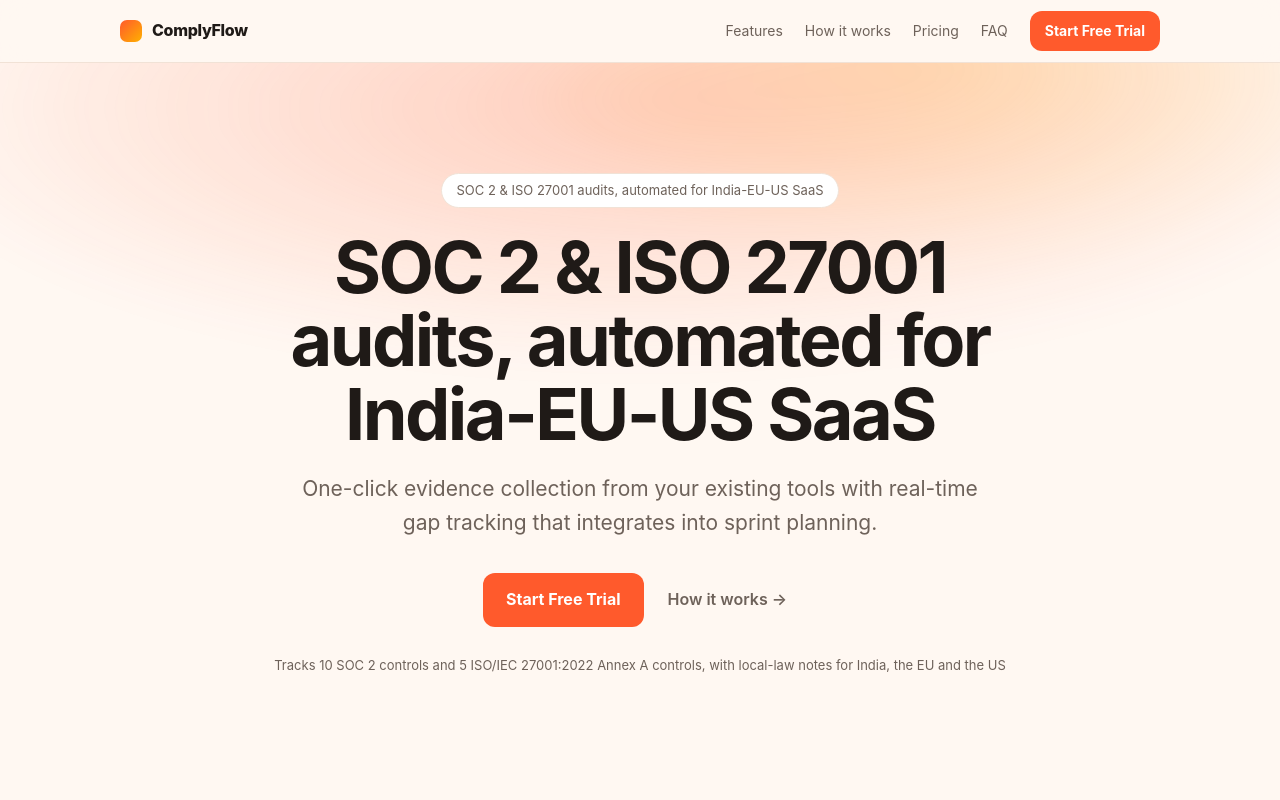
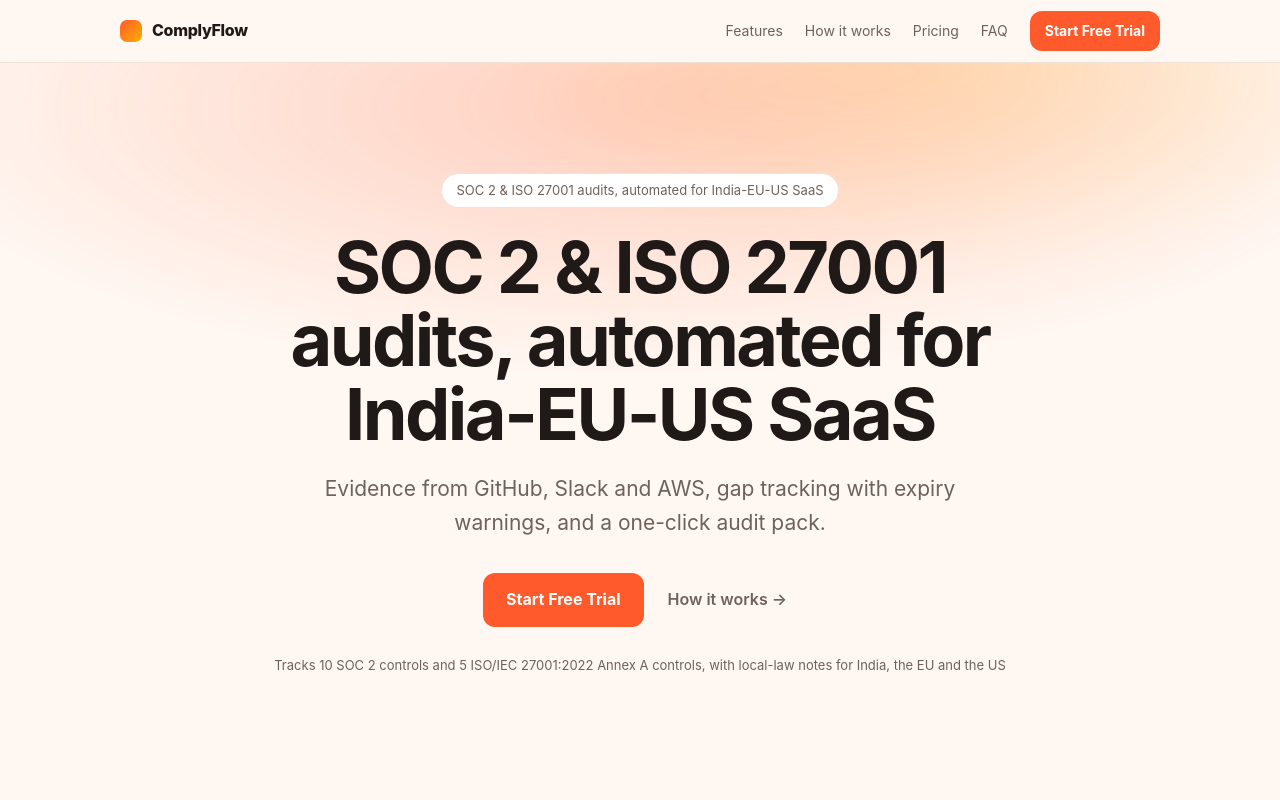
Before and after one commit to karthikgs-in/complyflow-site, a plain HTML site: page index.html in a window 1280 px wide. Shown: the top 800 px of the page. Drawn offline with Linux system fonts and the light colour scheme.

Commit message:
Landing page: no sprint-planning claim
Co-Authored-By: Claude Opus 5.5 <noreply@anthropic.com>

```diff
--- a/index.html
+++ b/index.html
@@ -1,6 +1,6 @@
 <!doctype html>
 <html lang="en"><head><meta charset="utf-8"><meta name="viewport" content="width=device-width,initial-scale=1">
-<title>ComplyFlow — SOC 2 &amp; ISO 27001 audits, automated for India-EU-US SaaS</title><meta name="description" content="One-click evidence collection from your existing tools with real-time gap tracking that integrates into sprint planning.">
+<title>ComplyFlow — SOC 2 &amp; ISO 27001 audits, automated for India-EU-US SaaS</title><meta name="description" content="Evidence from GitHub, Slack and AWS, gap tracking with expiry warnings, and a one-click audit pack.">
 <meta name="color-scheme" content="light"><style>:root{--bg:#fff8f2;--surface:#ffffff;--line:#f1e2d6;--text:#1f1a17;--muted:#6e625a;--a:#ff5a2c;--a2:#ffb000;--on:#ffffff}
 *{box-sizing:border-box}html{scroll-behavior:smooth}body{margin:0;background:var(--bg);color:var(--text);font:16px/1.6 -apple-system,BlinkMacSystemFont,"Segoe UI",Inter,Roboto,sans-serif;-webkit-font-smoothing:antialiased}
 a{color:inherit;text-decoration:none}.wrap{max-width:1080px;margin:0 auto;padding:0 20px}
@@ -31,7 +31,7 @@ footer{border-top:1px solid var(--line);padding:34px 0 46px;color:var(--muted);f
 <nav><a href="#features">Features</a><a href="#how">How it works</a><a href="#pricing">Pricing</a><a href="#faq">FAQ</a><a class="btn sm" href="#pricing">Start Free Trial</a></nav></div></header>
 <main>
 <section class="hero"><div class="glow"></div><div class="wrap"><p class="eyebrow">SOC 2 &amp; ISO 27001 audits, automated for India-EU-US SaaS</p><h1>SOC 2 &amp; ISO 27001 audits, automated for India-EU-US SaaS</h1>
-<p class="sub">One-click evidence collection from your existing tools with real-time gap tracking that integrates into sprint planning.</p><div class="actions"><a class="btn" href="#pricing">Start Free Trial</a><a class="ghost" href="#how">How it works →</a></div>
+<p class="sub">Evidence from GitHub, Slack and AWS, gap tracking with expiry warnings, and a one-click audit pack.</p><div class="actions"><a class="btn" href="#pricing">Start Free Trial</a><a class="ghost" href="#how">How it works →</a></div>
 <p class="proof">Tracks 10 SOC 2 controls and 5 ISO/IEC 27001:2022 Annex A controls, with local-law notes for India, the EU and the US</p></div></section>
 <section id="features"><div class="wrap"><h2>Why ComplyFlow</h2><div class="grid"><article class="card"><div class="dot"></div><h3>15 Key Controls</h3><p>Tracks 10 SOC 2 and 5 ISO 27001 controls and the evidence each one needs, with expiry dates.</p></article><article class="card"><div class="dot"></div><h3>One-Click Audit Pack</h3><p>Export every piece of evidence as a CSV or JSON audit pack for your auditor.</p></article><article class="card"><div class="dot"></div><h3>Gap Tracking</h3><p>See missing and expired evidence at a glance, with a warning 30 days before evidence expires.</p></article><article class="card"><div class="dot"></div><h3>Regional Mapping</h3><p>Controls show the local law they support: DPDP and CERT-In for India, GDPR for the EU, US state law.</p></article><article class="card"><div class="dot"></div><h3>Evidence From Your Tools</h3><p>Suggests evidence from GitHub, Slack and AWS, so you gather less by hand.</p></article></div></div></section>
 <section id="how"><div class="wrap"><h2>How it works</h2><ol class="steps"><li><span class="n">1</span><p>Connect GitHub, Slack, and AWS to auto-collect evidence for your controls</p></li><li><span class="n">2</span><p>Map requirements to your infrastructure and highlight gaps in real-time</p></li><li><span class="n">3</span><p>Export the audit pack for your auditor in one click</p></li></ol></div></section>
```
